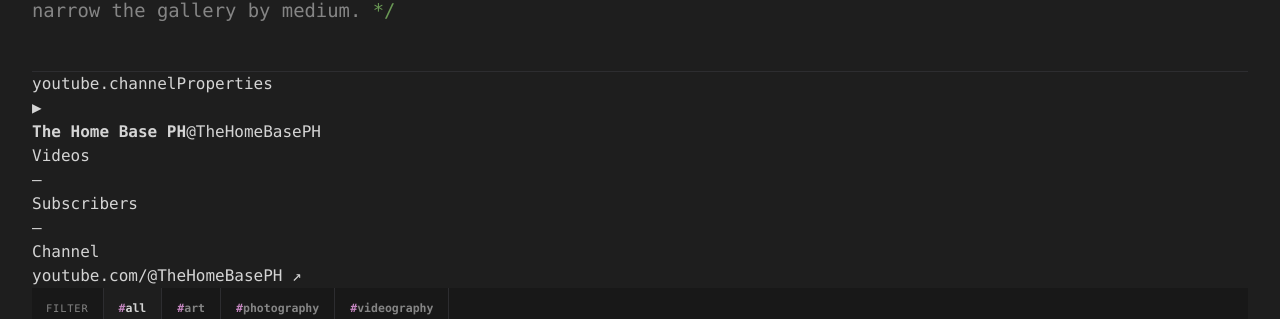
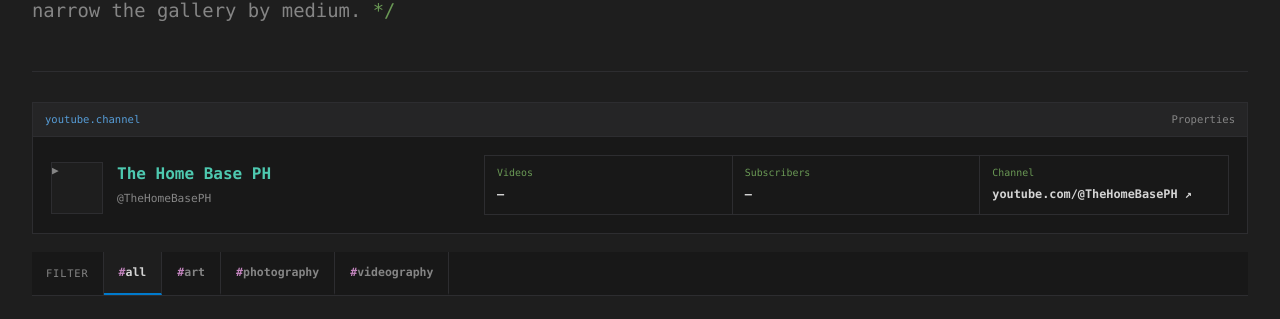
Before and after one commit to ronell-agustin/ronellagustin, a Next.js app: page /portfolio in a window 1280 px wide. Shown: the part 481-800 px from the top of the page. Built offline with nearby package versions, Linux system fonts and the light colour scheme; no server answers.

Commit message:
Style YouTube channel properties card

```diff
--- a/src/app/portfolio/portfolio.module.css
+++ b/src/app/portfolio/portfolio.module.css
@@ -76,6 +76,128 @@
 
 .content {
   padding: 0 0 110px;
+}
+
+.channelProperties {
+  display: block;
+  margin: 30px 0 18px;
+  overflow: hidden;
+  color: inherit;
+  background: var(--surface-recessed);
+  border: 1px solid var(--border-default);
+  text-decoration: none;
+  transition: border-color 120ms ease, background 120ms ease;
+}
+
+.channelProperties:hover,
+.channelProperties:focus-visible {
+  background: var(--interactive-hover);
+  border-color: var(--border-emphasis);
+  outline: none;
+}
+
+.propertiesTitlebar {
+  display: flex;
+  justify-content: space-between;
+  gap: 18px;
+  padding: 9px 12px;
+  color: var(--text-secondary);
+  background: var(--surface-panel);
+  border-bottom: 1px solid var(--border-default);
+  font-size: 0.66rem;
+}
+
+.propertiesTitlebar span:first-child {
+  color: var(--syntax-keyword);
+}
+
+.propertiesBody {
+  display: grid;
+  grid-template-columns: minmax(220px, 0.7fr) minmax(0, 1.3fr);
+  gap: 32px;
+  align-items: center;
+  padding: 18px;
+}
+
+.channelIdentity {
+  display: flex;
+  align-items: center;
+  gap: 14px;
+  min-width: 0;
+}
+
+.channelIdentity img,
+.channelIcon {
+  width: 52px;
+  height: 52px;
+  flex: 0 0 auto;
+  border: 1px solid var(--border-default);
+}
+
+.channelIdentity img {
+  display: block;
+  object-fit: cover;
+}
+
+.channelIcon {
+  display: grid;
+  place-items: center;
+  color: var(--syntax-string);
+  background: var(--surface-page);
+  font-size: 1rem;
+}
+
+.channelIdentity div {
+  min-width: 0;
+}
+
+.channelIdentity strong,
+.channelIdentity span {
+  display: block;
+}
+
+.channelIdentity strong {
+  color: var(--syntax-type);
+  font-size: 1rem;
+  overflow-wrap: anywhere;
+}
+
+.channelIdentity span {
+  margin-top: 5px;
+  color: var(--text-secondary);
+  font-size: 0.7rem;
+}
+
+.channelStats {
+  display: grid;
+  grid-template-columns: repeat(3, minmax(0, 1fr));
+  gap: 0;
+  margin: 0;
+  border: 1px solid var(--border-default);
+}
+
+.channelStats div {
+  min-width: 0;
+  padding: 10px 12px;
+  border-right: 1px solid var(--border-default);
+}
+
+.channelStats div:last-child {
+  border-right: 0;
+}
+
+.channelStats dt {
+  margin: 0 0 5px;
+  color: var(--syntax-comment);
+  font-size: 0.62rem;
+}
+
+.channelStats dd {
+  margin: 0;
+  color: var(--text-primary);
+  font-size: 0.74rem;
+  font-weight: 600;
+  overflow-wrap: anywhere;
 }
 
 .filters {
@@ -319,6 +441,29 @@
     padding-bottom: 72px;
   }
 
+  .channelProperties {
+    margin-top: 22px;
+  }
+
+  .propertiesBody {
+    grid-template-columns: 1fr;
+    gap: 16px;
+    padding: 14px;
+  }
+
+  .channelStats {
+    grid-template-columns: repeat(2, minmax(0, 1fr));
+  }
+
+  .channelStats div:nth-child(2) {
+    border-right: 0;
+  }
+
+  .channelStats div:last-child {
+    grid-column: 1 / -1;
+    border-top: 1px solid var(--border-default);
+  }
+
   .filters {
     overflow-x: auto;
     scrollbar-width: none;
```
